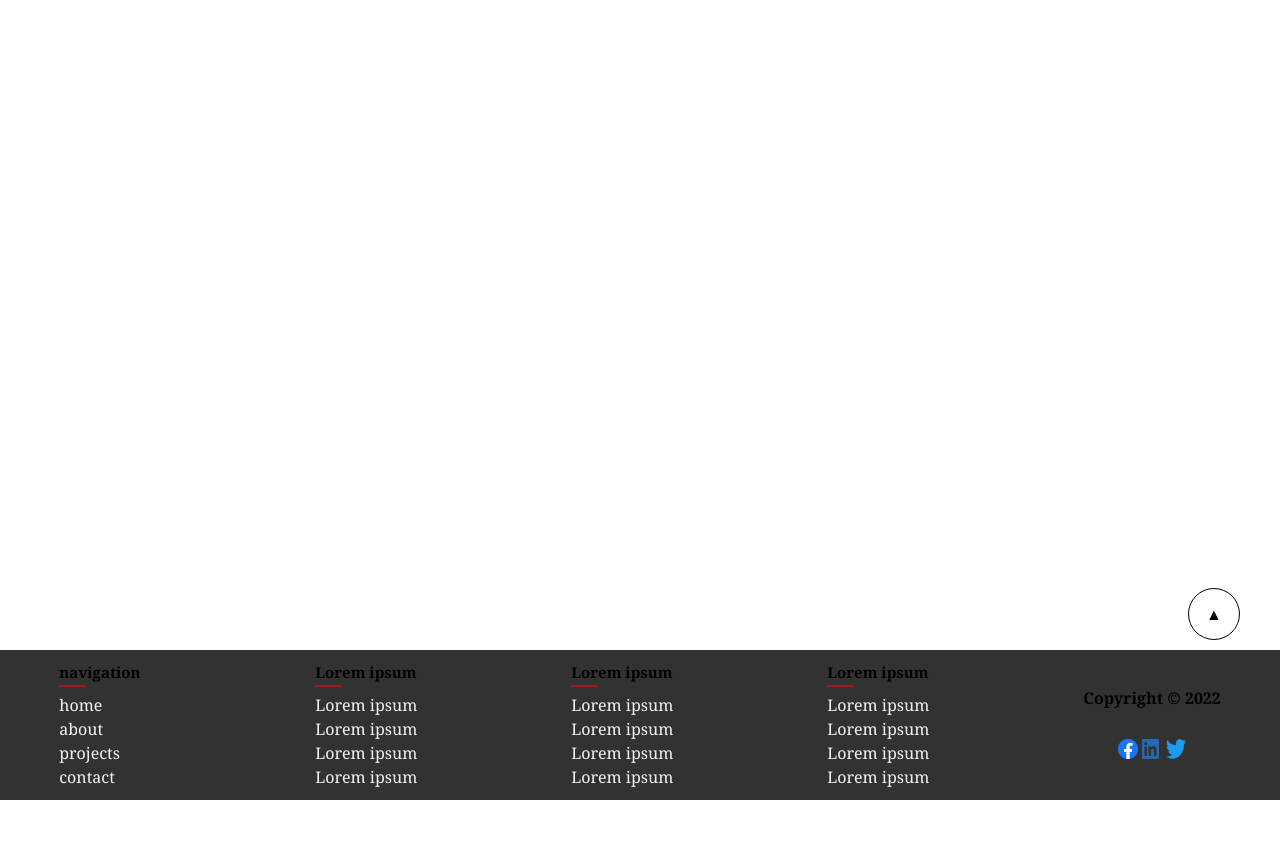
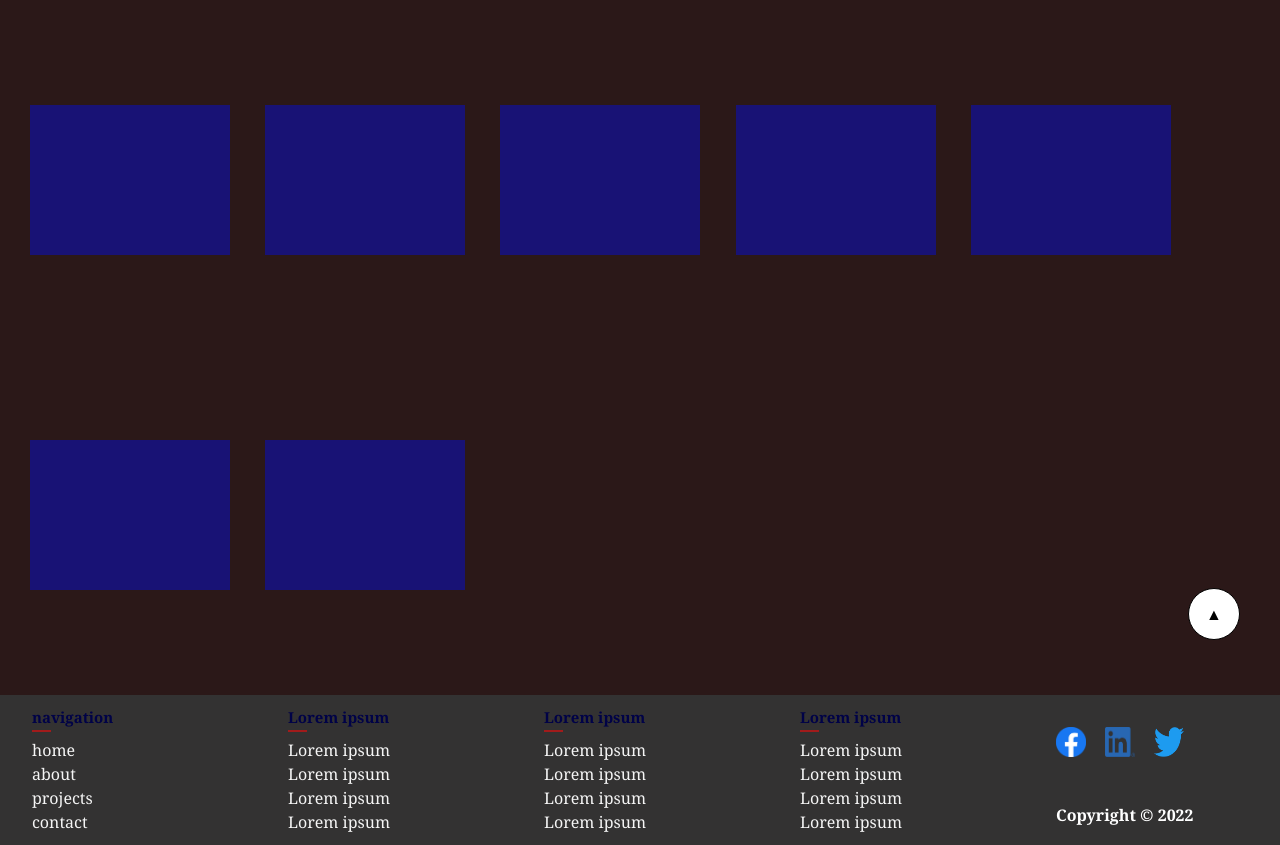
Before and after one commit to Aws3m/practicewebsite, a plain HTML site: page projects/projects.html in a window 1280 px wide. Before the commit the page ends 800 px from the top, so only its background shows below. Drawn offline with Linux system fonts and the light colour scheme.

Commit message:
changes 12/1/22: -added layout for projects -finished footer for now

```diff
--- a/algemene css/algemene css.css
+++ b/algemene css/algemene css.css
@@ -26,12 +26,13 @@ footer{
 	justify-content: center;
 	align-items: center;
 	height: 150px;
+	gap: 5%;
 }
 
-.footer-column{
+.footer-column, .social-media{
     display:flex;
     flex-direction: column;
-    width: 20%;
+    width: 15%;
 	gap: 2px;
 }
 
@@ -39,6 +40,7 @@ footer{
 	font-size: 15px;
 	position: relative;
 	margin-bottom: 10px;
+	color: rgb(0, 2, 71);
 }
 
 .footerhead::after{
@@ -68,27 +70,35 @@ footer{
 	display: flex;
 	flex-direction: column;
 	justify-content: center;
-	align-items: center;
 	height: 150px;
 	gap: 20%;
 }
 
 #mediabuttons{
 	display: flex;
+	justify-content:start;
+	align-items: center;
 	gap: 10%;
+	height: 60px;
 }
 .socials{
 	width: 30px;
 	height: 30px;
 	transition: 0.2s;
+	text-align: center;
 }
 
 .socials:hover{
-	margin-bottom: 10px;
+	width: 35px;
+	height: 35px;
+}
+
+.socials2{
+	width: 30px;
 }
 #copyright{
 	font-weight: 800;
-
+	color: white;
 }
 #gotop {
 	position: fixed;
--- a/projects/projects.css
+++ b/projects/projects.css
@@ -1,7 +1,39 @@
 
+#projects{
+	display: flex;
+	padding: 30px 30px 30px 30px;
+	flex-wrap: wrap;
+	gap: 2.2em;
+	background: rgb(43, 24, 24);
+}
 
-#container{
+.projectContainer{
 	display: flex;
-	flex-direction: row;
-	gap: 20%;
+	flex-direction: column;
+	width: 200px;
+	height: 300px;
+	transition: 0.5s;
 }
+
+.project{
+	width: 200px;
+	height: 150px;
+	background: chartreuse;
+	transform: translateY(75px);
+
+}
+
+.project:hover{
+	transform:translateY(0);
+}
+
+.projectdescription{
+	width: 200px;
+	height: 150px;
+	background: rgb(24, 18, 117);
+	transform: translateY(-75px);
+}
+
+.projectdescription:hover{
+	transform:translateY(0);
+}
--- a/projects/projects.html
+++ b/projects/projects.html
@@ -8,49 +8,62 @@
     <link rel="stylesheet" type="text/css" href="./projects.css">
 </head>
 <body>
-
     <div id="projects">
+        <div class="projectContainer">
             <div class="project">
 
             </div>
-        <div class="pojectdescription">
+            <div class="projectdescription">
 
             </div>
+        </div>
+        <div class="projectContainer">
             <div class="project">
 
             </div>
-        <div class="pojectdescription">
+            <div class="projectdescription">
 
             </div>
+        </div>
+        <div class="projectContainer">
             <div class="project">
 
             </div>
-        <div class="pojectdescription">
+            <div class="projectdescription">
 
             </div>
+        </div>
+        <div class="projectContainer">
             <div class="project">
 
             </div>
-        <div class="pojectdescription">
+            <div class="projectdescription">
 
             </div>
+        </div>
+        <div class="projectContainer">
             <div class="project">
 
             </div>
-        <div class="pojectdescription">
+            <div class="projectdescription">
 
             </div>
+        </div>
+        <div class="projectContainer">
             <div class="project">
 
             </div>
-        <div class="pojectdescription">
+            <div class="projectdescription">
 
             </div>
+        </div>
+        <div class="projectContainer">
             <div class="project">
 
             </div>
-        <div class="pojectdescription">
+            <div class="projectdescription">
 
+            </div>
         </div>
     </div>
     <!-- <?php import="../footer.php" /> -->
@@ -85,12 +98,12 @@
                 <a class="footerlinks" href="#">Lorem ipsum</a>
             </div>
             <div class="social-media">
+                <div id="mediabuttons">
+                    <a class="socials2" href="https://www.facebook.com/sem.radoes"><img class= "socials" src="../pictures/f_logo_RGB-Blue_1024.png" alt="facebook" height="20" width="20"></a>
+                    <a class="socials2" href="https://www.linkedin.com/in/sem-radoes-873435196/"><img class= "socials" src="../pictures/LI-In-Bug.png" alt="linkedIn" height="20" width="20"></a>
+                    <a class="socials2" href="#"><img class= "socials" src="../pictures/2021 Twitter logo - blue.png" alt="twitter" height="20" width="20"></a>
+                </div>
                 <Div id="copyright"></Div>
-                <div>
-                    <a class= "socials" href="https://www.facebook.com/sem.radoes"><img src="../pictures/f_logo_RGB-Blue_1024.png" alt="facebook" height="20" width="20"></a>
-                    <a class= "socials" href="https://www.linkedin.com/in/sem-radoes-873435196/"><img src="../pictures/LI-In-Bug.png" alt="linkedIn" height="20" width="20"></a>
-                    <a class= "socials" href="#"><img src="../pictures/2021 Twitter logo - blue.png" alt="twitter" height="20" width="20"></a>
-                </div>
             </div>
         </div>
     </footer>
```
Also changed, not shown: about/about.html (+3 -3 lines), contact/contact.html (+5 -5 lines). Lines whose indentation alone changed are shown as unchanged.
